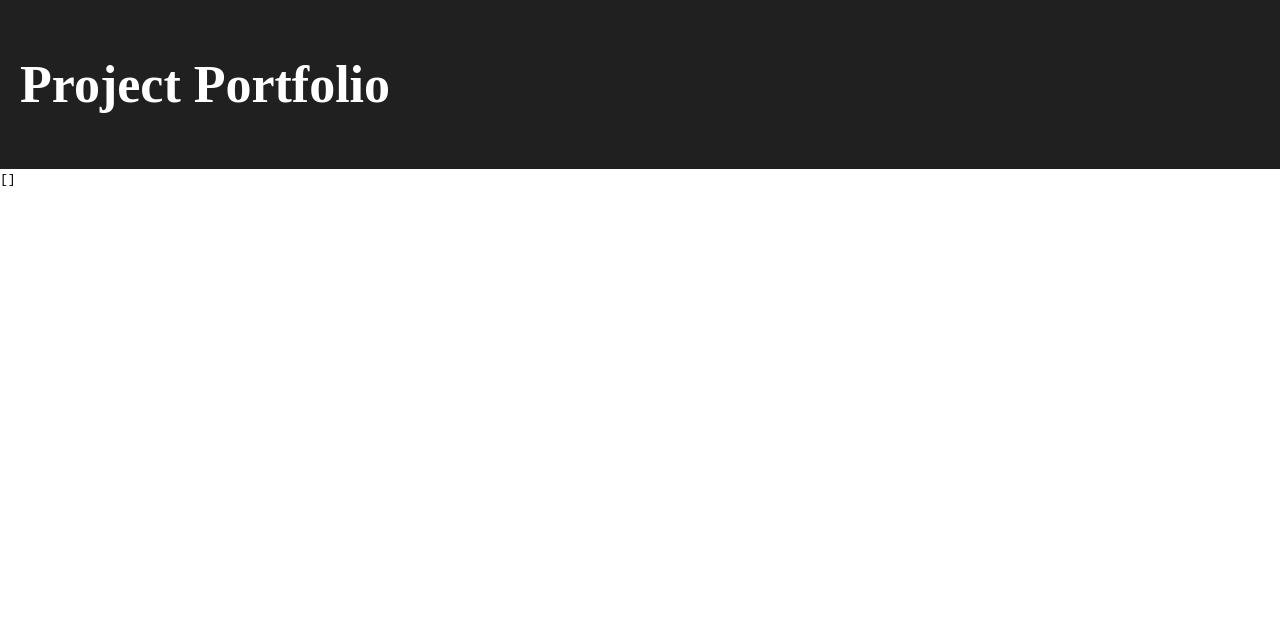
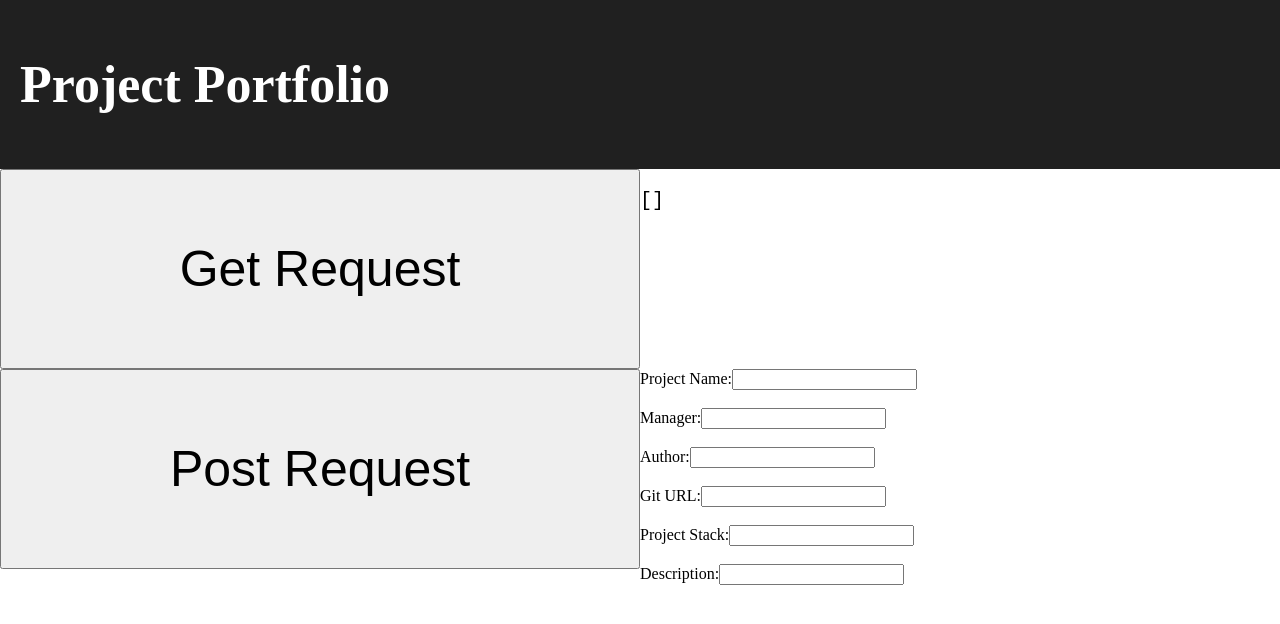
Before and after one commit to NilK15/NilK15.github.io, a React (Create React App) app: page / in a window 1280 px wide. Shown: the top 624 px of the page. Built offline with nearby package versions, Linux system fonts and the light colour scheme; no server answers.

Commit message:
added front end buttons and containers to display information - post not implemented yet

```diff
--- a/src/App.tsx
+++ b/src/App.tsx
@@ -1,8 +1,12 @@
 import Header from './components/Header';
+import Body from './components/Body';
 
 function App() {
     return (
-        <Header />
+        <div>
+            <Header />
+            <Body />
+        </div>
     );
 }
 
--- /dev/null
+++ b/src/components/Body.tsx
@@ -0,0 +1,92 @@
+import React, { useEffect, useState } from 'react';
+import axios from 'axios';
+
+const Body = () => {
+    const [data, setData] = useState([]);
+    const [loaded, setLoaded] = useState(false);
+    const [error, setError] = useState("");
+
+
+    const fetchDataGet = async () => {
+        try {
+            const { data: response } = await axios.get('/api/projects');
+            // console.log(JSON.stringify(data, null, 2));
+            setData(response);
+        } catch (error) {
+            setError(error.message);
+        } finally {
+            setLoaded(true);
+        }
+    }
+    const fetchDataPost = async () => {
+        try {
+            const { data: response } = await axios.post('/api/projects');
+            // console.log(JSON.stringify(data, null, 2));
+            setData(response);
+        } catch (error) {
+            setError(error.message);
+        } finally {
+            setLoaded(true);
+        }
+    }
+    return (
+        <div className='bodyOverview'>
+            <div className='getDiv'>
+                <button className='getButton' onClick={fetchDataGet}> Get Request
+                </button>
+                <div className='dataItems'>
+                    <pre>{JSON.stringify(data, null, 2)}</pre>
+                </div>
+            </div>
+            <div className='postDiv'>
+                <button className='postButton' onClick={fetchDataGet}> Post
+                    Request
+                </button>
+                <div className='formContainer'>
+                    <form className="formItems">
+                        <div className='labelDivs'>
+                            <label> Project Name:
+                                <input type="text" name="projectName" />
+                            </label>
+                        </div>
+                        <br />
+                        <div className='labelDivs'>
+                            <label> Manager:
+                                <input type="text" name="manager" />
+                            </label>
+                        </div>
+                        <br />
+                        <div className='labelDivs'>
+                            <label> Author:
+                                <input type="text" name="author" />
+                            </label>
+                        </div>
+                        <br />
+                        <div className='labelDivs'>
+                            <label> Git URL:
+                                <input type="text" name="gitUrl" />
+                            </label>
+                        </div>
+                        <br />
+                        <div className='labelDivs'>
+                            <label> Project Stack:
+                                <input type="text" name="projectStack" />
+                            </label>
+                        </div>
+                        <br />
+                        <div className='labelDivs'>
+                            <label> Description:
+                                <input type="text" name="description" />
+                            </label>
+                        </div>
+                    </form>
+                </div>
+            </div>
+        </div>
+
+    );
+}
+
+
+
+export default Body;
--- a/src/components/Header.tsx
+++ b/src/components/Header.tsx
@@ -1,42 +1,13 @@
-import React, { useEffect, useState } from 'react';
-import axios from 'axios';
-
 const Header = () => {
-    const [data, setData] = useState([]);
-    const [loaded, setLoaded] = useState(false);
-    const [error, setError] = useState("");
-
-    useEffect(() => {
-        console.log("HELLOO")
-        const fetchData = async () => {
-            try {
-                const {data: response} = await axios.get('/api/projects');
-                setData(response);
-            } catch (error) {
-                setError(error.message);
-            } finally {
-                console.log(data);
-                setLoaded(true);
-            }
-        }
-
-        fetchData();
-    }, []);
-
     return (
         <div>
-
             <div className="Header">
                 <header className="Header-Items">
                     <h1>  Project Portfolio </h1>
                 </header>
-                <br></br>
             </div >
-            <code>{JSON.stringify(data, null, 2)}</code>
         </div>
     );
 }
 
-
-
 export default Header;
--- a/src/index.css
+++ b/src/index.css
@@ -4,7 +4,6 @@
 
 html, body{
     margin:0;
-
 }
 
 .App {
@@ -24,3 +23,71 @@ html, body{
 .Header-Items {
     margin: 20px;
 }
+
+.dataItems {
+    overflow-y: scroll;
+    width: 1000%;
+    height: 200px;
+
+}
+
+.getDiv{
+    display: flex;
+    /* align-items: center; */
+    /* justify-content: center; */
+    /* flex-direction: column; */
+    /* width: 50%; */
+}
+
+.getButton{
+    /* background-color: #58a6ff; */
+    font-size: 50px;
+    width: 50%;
+    height: 200px;
+}
+
+.postDiv{
+    display: flex;
+    /* align-items: center; */
+    /* justify-content: center; */
+    /* flex-direction: column; */
+    /* width: 50%; */
+}
+
+.postButton{
+    /* background-color: #58a6ff; */
+    font-size: 50px;
+    width: 50%;
+    height: 200px;
+}
+
+.dataItems{
+    font-size: 20px;
+    width: 50%;
+}
+
+/* .formContainer{ */
+/*     width:50%; */
+
+/* } */
+.formItems{
+    display: flex;
+    flex-direction: column;
+    gap: 0px;
+    /* padding: 20px; */
+}
+
+/* label{ */
+/*     /1* display: flex; *1/ */
+/*     /1* flex-direction: column; *1/ */
+/*     /1* white-space: nowrap; *1/ */
+/*     /1* font-size: 12px; *1/ */
+/*     /1* padding-left:10px; *1/ */
+/*     /1* margin: 0%; *1/ */
+/*     /1* padding: 0%; *1/ */
+/* } */
+
+/* input[type="text"]{ */
+/*     /1* height: 100%; *1/ */
+/*     width: 100%; */
+/* } */
```
